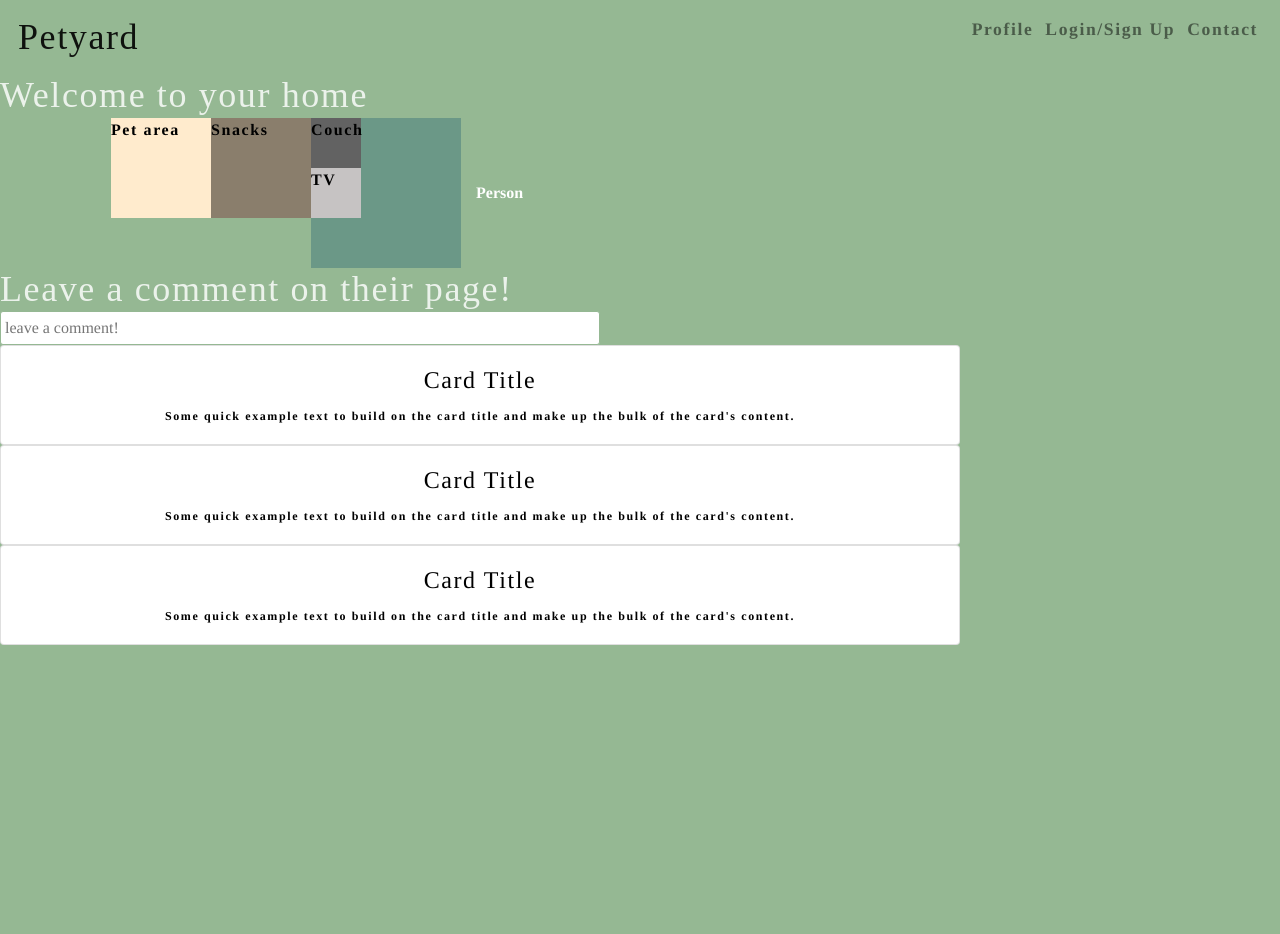
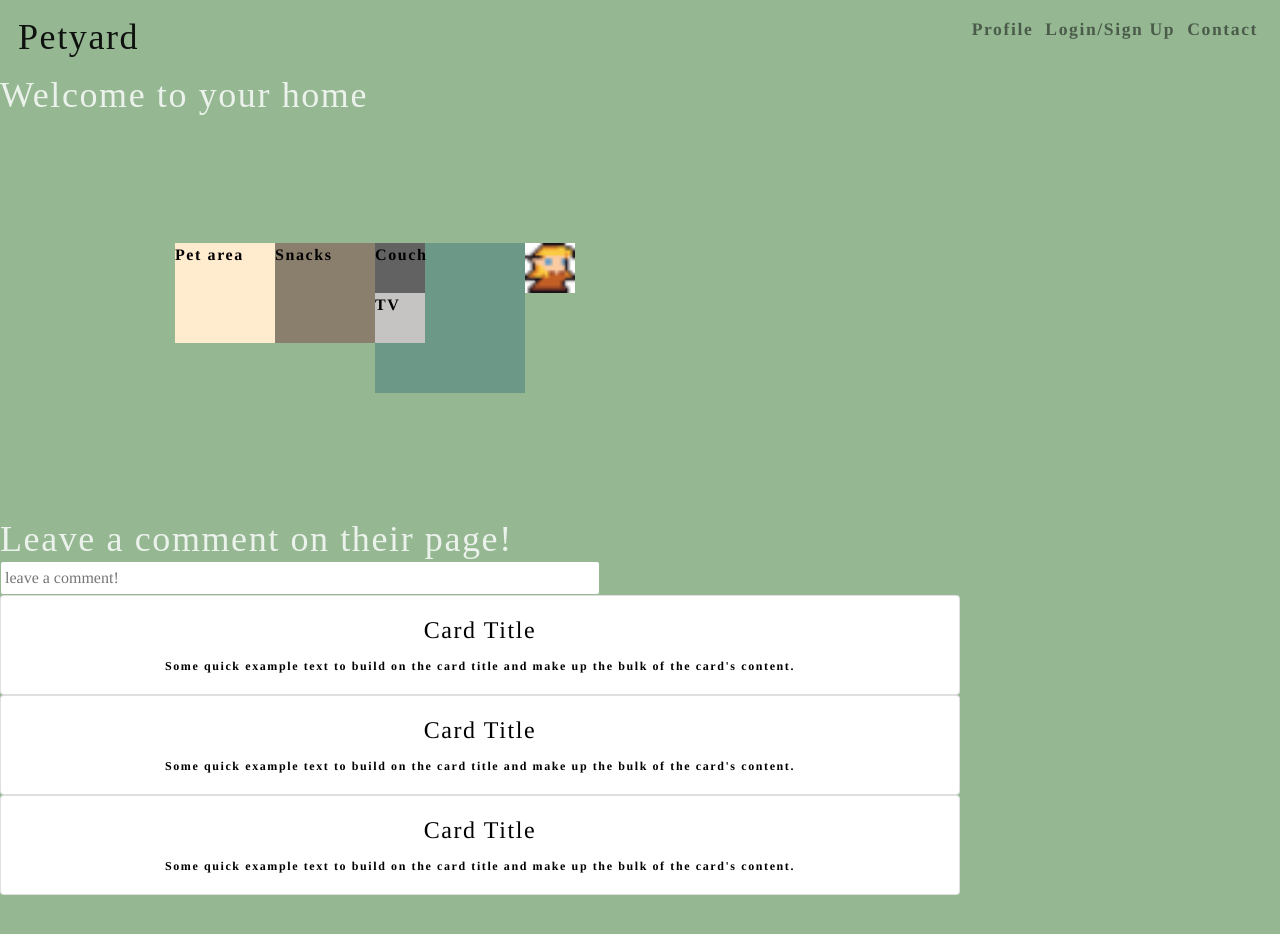
Before and after one commit to cultstatue/petyard, a React (Create React App) app in the folder client/: page /profile in a window 1280 px wide. Shown: the top 934 px of the page. Before the commit the page ends 800 px from the top, so only its background shows below. Built offline with nearby package versions, Linux system fonts and the light colour scheme; no server answers.

Commit message:
added female sprite

```diff
--- a/client/src/components/Profile/index.css
+++ b/client/src/components/Profile/index.css
@@ -10,6 +10,9 @@
   color: black;
   display: flex;
   flex-wrap: wrap;
+  width: 75%;
+  height: 400px;
+  align-content: center;
 }
 .pets {
   background-color: blanchedalmond;
--- a/client/src/components/Profile/index.js
+++ b/client/src/components/Profile/index.js
@@ -41,7 +41,7 @@ const Profile = () => {
           <div className="tv">TV</div>
         </div>
 
-        <button>Person</button>
+        <img className="player" src={require("../../images/female_gif.gif")} />
       </div>
       <div className="comment-section">
         <h1>Leave a comment on their page!</h1>
--- a/client/src/index.css
+++ b/client/src/index.css
@@ -350,7 +350,10 @@ textarea {
 .padding {
   padding: 50px;
 }
-
+.player {
+  height: 50px;
+  width: 50px;
+}
 @media screen and (max-width: 980px) {
 }
 @media screen and (max-width: 817px) {
```
Also changed, not shown: client/src/images/female_gif.gif (added).
